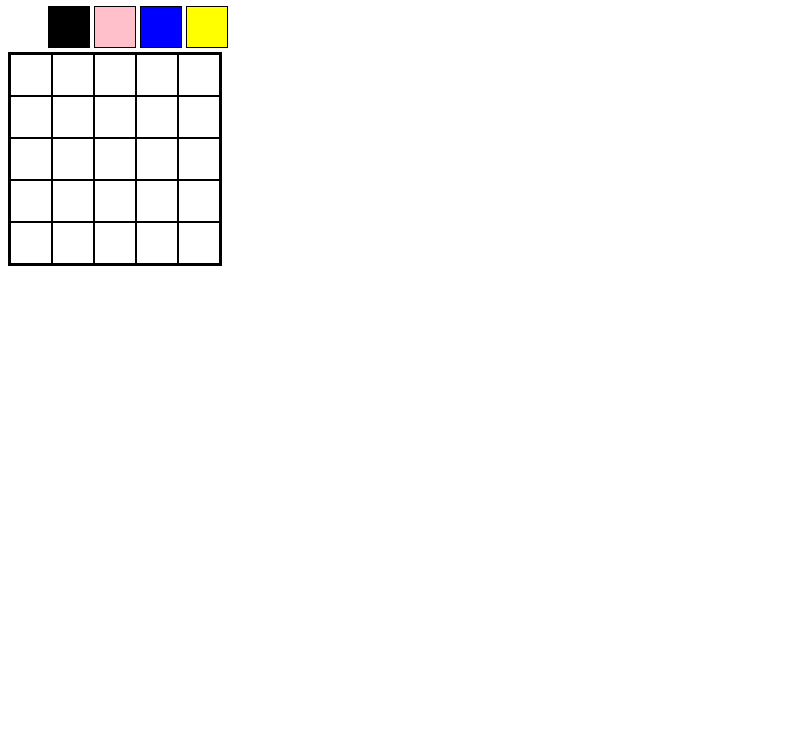
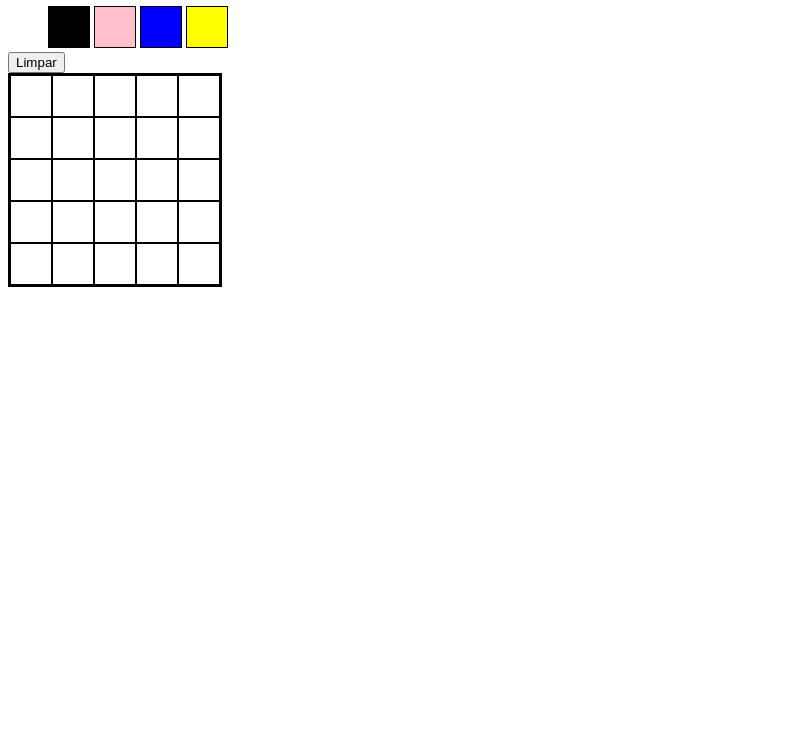
Before and after one commit to GustavoAnatnas/Project-Pixels-Art, a website: page index.html in a window 1280 px wide. Shown: the part 60-800 px from the top of the page, without its empty margins (0-801 px from the left). Drawn offline with Linux system fonts and the light colour scheme.

Commit message:
Completa desafio 9

```diff
--- a/index.html
+++ b/index.html
@@ -16,6 +16,7 @@
         <li id = 'inicial4'class="color"></li>
     </ul>
 </div>
+<button id="clear-board" onclick="limpaQuadro()">Limpar</button>
 <section id='pixel-board'></section>
     <script src="script.js"></script>
 </body>
--- a/script.js
+++ b/script.js
@@ -45,3 +45,12 @@ document.getElementById('inicial').addEventListener('click', selecionarPaleta);
 document.getElementById('inicial2').addEventListener('click', selecionarPaleta);
 document.getElementById('inicial3').addEventListener('click', selecionarPaleta);
 document.getElementById('inicial4').addEventListener('click', selecionarPaleta);
+
+function limpaQuadro(){
+    let pixel = document.querySelectorAll('.pixel')
+    for (i = 0; i < pixel.length; i++){
+        pixel[i].style.background = 'white';
+    }
+
+
+}
--- a/style.css
+++ b/style.css
@@ -30,5 +30,4 @@
     display: inline-block;
     height: 40px;
     width: 40px;
-
 }
```
Also changed, not shown: cypress/screenshots/project.spec.js/10 - Faça o quadro de pixels ter seu tamanho definido pelo usuário -- Verifica se existe um botão com o id `generate-board` (failed).png, cypress/screenshots/project.spec.js/10 - Faça o quadro de pixels ter seu tamanho definido pelo usuário -- Verifica se existe um input com o id `board-size` (failed).png, cypress/screenshots/project.spec.js/10 - Faça o quadro de pixels ter seu tamanho definido pelo usuário -- Verifica se o botão contém o texto 'VQV' (failed).png, cypress/screenshots/project.spec.js/10 - Faça o quadro de pixels ter seu tamanho definido pelo usuário -- Verifica se o botão está posicionado ao lado do input (failed).png (deleted), cypress/screenshots/project.spec.js/10 - Faça o quadro de pixels ter seu tamanho definido pelo usuário -- Verifica se o input está posicionado entre a paleta de cores e o quadro de pixels (failed).png (deleted), cypress/screenshots/project.spec.js/9 - Crie um botão que, ao ser clicado, limpa o quadro preenchendo a cor de todos seus pixels com branco -- Verifica se o botão tem o `id` denominado `clear-board` (failed).png (deleted), cypress/screenshots/project.spec.js/9 - Crie um botão que, ao ser clicado, limpa o quadro preenchendo a cor de todos seus pixels com branco -- Verifica se o texto do botão é 'Limpar' (failed).png (deleted), 4 other files.
